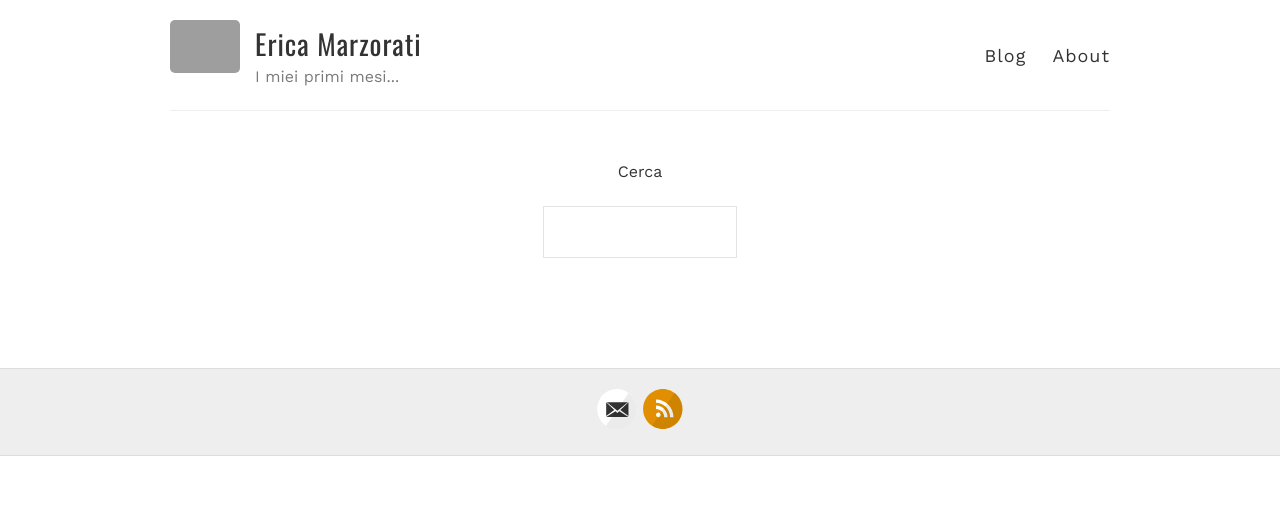
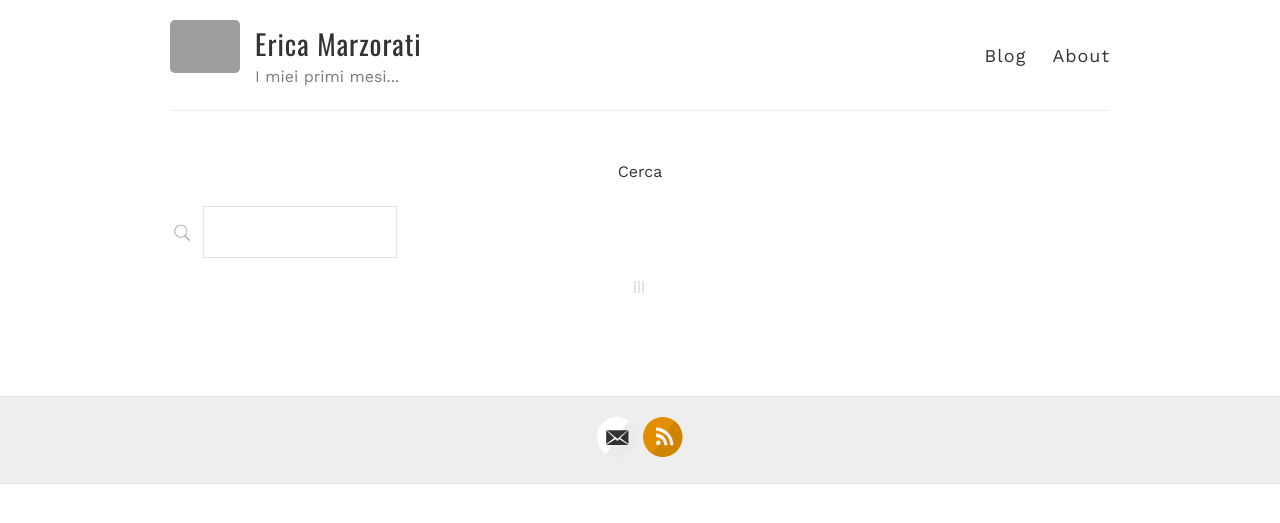
Before and after one commit to marste/Erica, a Jekyll site: the page built from search.html, in a window 1280 px wide. Shown: the top 523 px of the page. Built offline with Jekyll 4.4.1, drawn with Linux system fonts in a browser that asks for light colours; nearby versions of some CDN libraries; grey boxes are pictures that could not be loaded.

Commit message:
Added new post

```diff
--- a/search.html
+++ b/search.html
@@ -8,11 +8,20 @@ Cerca
 </br>
 </br>
 <form action="{{ page.url | relative_url }}">
-  <div class="tipue_search_center"><input type="text" name="q" id="tipue_search_input" pattern=".{3,}" title="At least 3 characters" required></div>
+  <div class="tipue_search_left"><img src="{{ "/tipuesearch/search.png" | relative_url }}" class="tipue_search_icon"></div>
+  <div class="tipue_search_right"><input type="text" name="q" id="tipue_search_input" pattern=".{3,}" title="At least 3 characters" required></div>
   <div style="clear: both;"></div>
 </form>
 
 <div id="tipue_search_content"></div>
+
+<script>
+$(document).ready(function() {
+  $('#tipue_search_input').tipuesearch();
+});
+</script>
+
+
 </br>
 </br>
 
```
